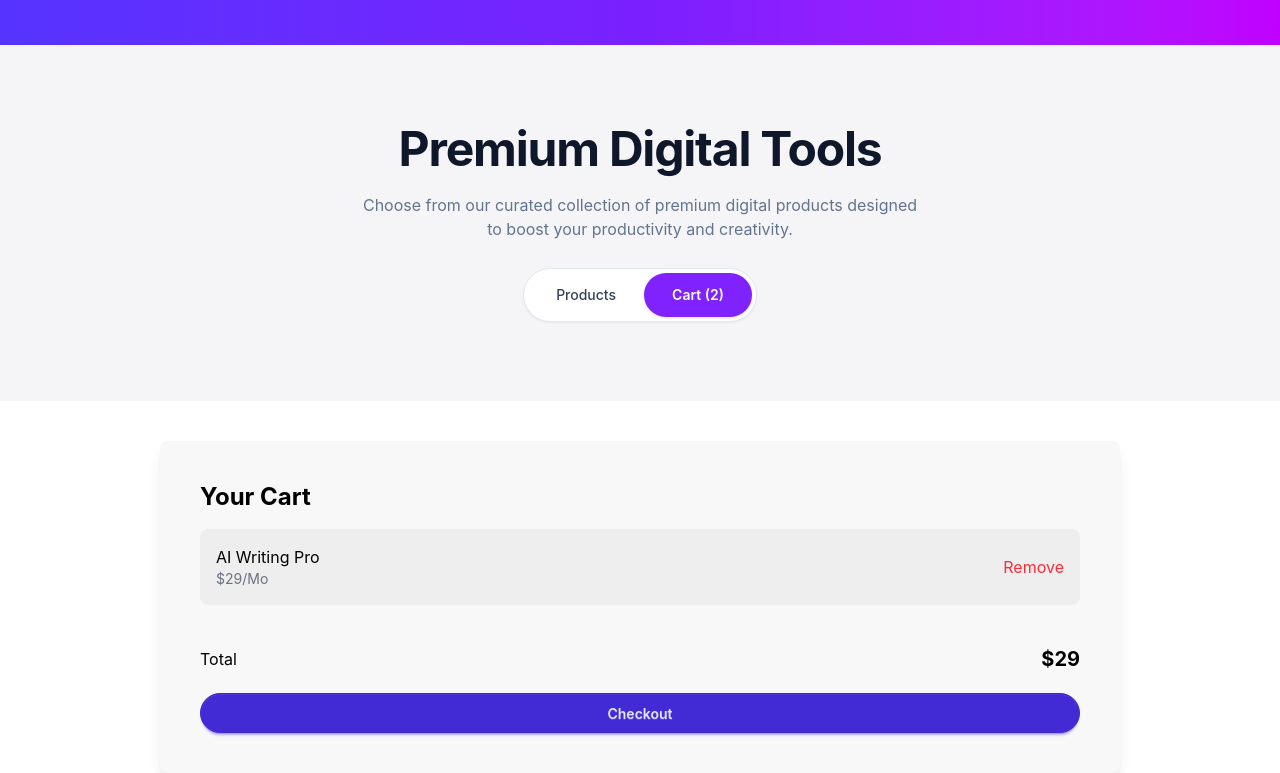
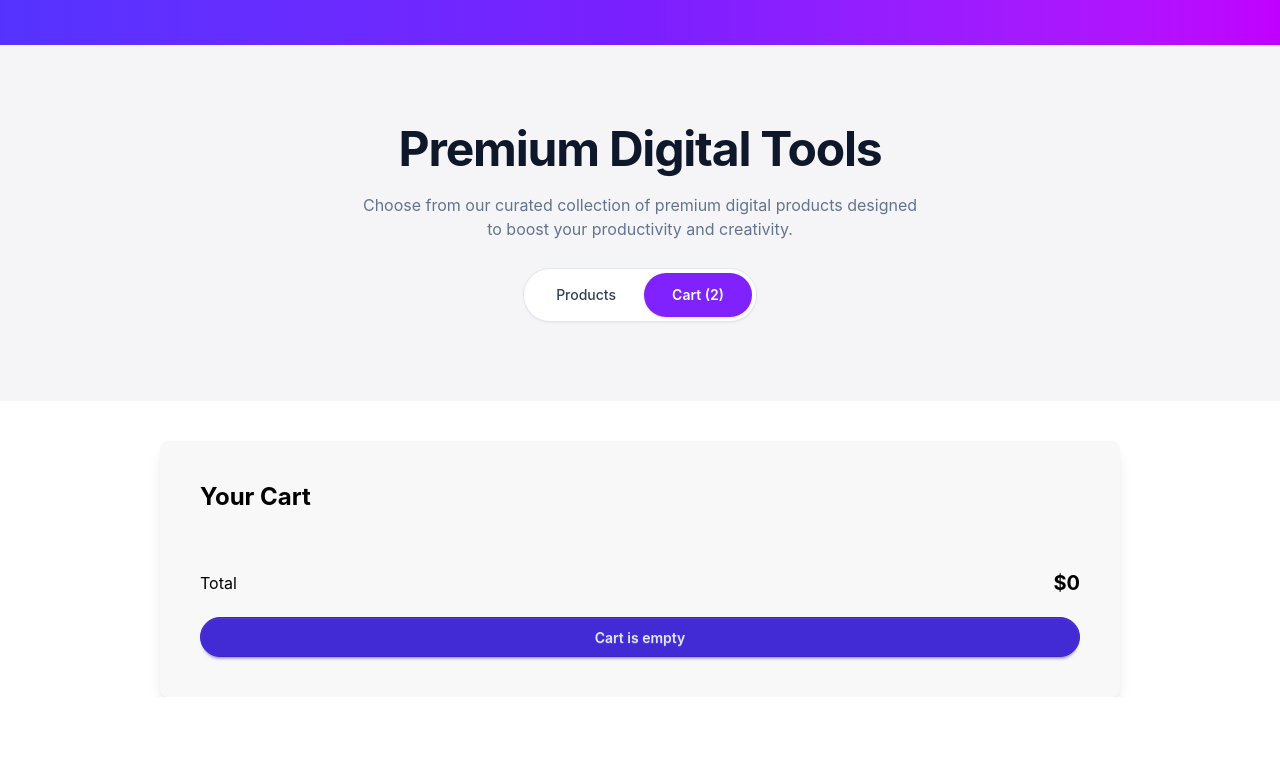
Before and after one commit to Ahnaf-Afif/assignment-06, a React (Vite) app: page / in a window 1280 px wide. Shown: the part 763-1536 px from the top of the page. After the commit the page ends 1460 px from the top, so only its background shows below. Built offline with nearby package versions, Linux system fonts and the light colour scheme.

Commit message:
cart functionality almost done

```diff
--- a/src/App.jsx
+++ b/src/App.jsx
@@ -10,13 +10,24 @@ import { useState } from "react";
 
 const App = () => {
   const [activeTab, setActiveTab] = useState("cart");
+  const [cart, setCart] = useState([]);
+  const handleAddToCart = (product) => {
+    setCart([...cart, product]);
+  };
+  const handleRemoveFromCart = (product) => {
+    setCart(cart.filter((item) => item.id !== product.id));
+  };
   return (
     <div data-theme="light" className="min-h-screen bg-white text-black">
       <Navbar />
       <Hero />
       <UserRating />
       <DigitalTools setActiveTab={setActiveTab} activeTab={activeTab} />
-      {activeTab === "products" ? <ProductList /> : <Cart />}
+      {activeTab === "products" ? (
+        <ProductList handleAddToCart={handleAddToCart} />
+      ) : (
+        <Cart cart={cart} handleRemoveFromCart={handleRemoveFromCart} />
+      )}
     </div>
   );
 };
--- a/src/components/Cart/Cart.jsx
+++ b/src/components/Cart/Cart.jsx
@@ -1,27 +1,29 @@
 import React from "react";
+import CartItem from "./CartItem";
 
-const Cart = () => {
+const Cart = ({ cart }) => {
   return (
     <div>
-      <div className="max-w-9/12 mx-auto mt-10 p-10 shadow-lg rounded-lg bg-base-200">
-        <p className="text-2xl font-bold mb-4">Your Cart</p>
-        <div className="flex justify-between items-center bg-base-300 p-4 rounded-lg">
-          <div>
-            <p>AI Writing Pro</p>
-            <p className="text-sm text-gray-500">$29/Mo</p>
-          </div>
-          <div>
-            <button className=" text-red-500 cursor-pointer">Remove</button>
+      {cart.length === 0 ? (
+        <div>
+          <div className="max-w-9/12 mx-auto mt-10 p-10 shadow-lg rounded-lg bg-base-200">
+            <p className="text-2xl font-bold mb-4">Your Cart</p>
+            <div className="flex justify-between items-center pt-10 pb-5">
+              <p>Total</p>
+              <p className="font-bold text-xl">$0</p>
+            </div>
+            <button className="btn btn-primary rounded-full w-full">
+              Cart is empty
+            </button>
           </div>
         </div>
-        <div className="flex justify-between items-center pt-10 pb-5">
-          <p>Total</p>
-          <p className="font-bold text-xl">$29</p>
+      ) : (
+        <div>
+          {cart.map((item) => (
+            <CartItem key={item.id} item={item} />
+          ))}
         </div>
-        <button className="btn btn-primary rounded-full w-full">
-          Checkout
-        </button>
-      </div>
+      )}
     </div>
   );
 };
--- /dev/null
+++ b/src/components/Cart/CartItem.jsx
@@ -0,0 +1,29 @@
+import React from "react";
+
+const CartItem = ({ item }) => {
+  return (
+    <div>
+      <div className="max-w-9/12 mx-auto mt-10 p-10 shadow-lg rounded-lg bg-base-200">
+        <p className="text-2xl font-bold mb-4">Your Cart</p>
+        <div className="flex justify-between items-center bg-base-300 p-4 rounded-lg">
+          <div>
+            <p className=" font-bold pb-2">{item.name}</p>
+            <p className="text-sm text-gray-500">{item.price.label}</p>
+          </div>
+          <div>
+            <button className=" text-red-500 cursor-pointer">Remove</button>
+          </div>
+        </div>
+        <div className="flex justify-between items-center pt-10 pb-5">
+          <p>Total</p>
+          <p className="font-bold text-xl">$29</p>
+        </div>
+        <button className="btn btn-primary rounded-full w-full">
+          Checkout
+        </button>
+      </div>
+    </div>
+  );
+};
+
+export default CartItem;
--- a/src/components/Products/ProductCard.jsx
+++ b/src/components/Products/ProductCard.jsx
@@ -1,6 +1,6 @@
 import React from "react";
 
-const ProductCard = ({ product }) => {
+const ProductCard = ({ product, handleAddToCart }) => {
   return (
     <div>
       <div className="card w-96 bg-base-100 shadow-sm">
@@ -40,7 +40,10 @@ const ProductCard = ({ product }) => {
             </ul>
           </ul>
           <div className="mt-6">
-            <button className="btn btn-primary btn-block rounded-full bg-linear-to-r from-[#5a2df7] to-[#c215ff]">
+            <button
+              onClick={() => handleAddToCart(product)}
+              className="btn btn-primary btn-block rounded-full bg-linear-to-r from-[#5a2df7] to-[#c215ff]"
+            >
               Buy Now
             </button>
           </div>
--- a/src/components/Products/ProductList.jsx
+++ b/src/components/Products/ProductList.jsx
@@ -6,11 +6,17 @@ import ProductCard from "./ProductCard";
 
 const products = data.products;
 
-const ProductList = () => {
+const ProductList = ({ handleAddToCart }) => {
   return (
     <div className="grid grid-cols-1 gap-6 md:grid-cols-2 lg:grid-cols-3 max-w-11/12 mx-auto my-10">
       {products.map((product) => {
-        return <ProductCard key={product.id} product={product} />;
+        return (
+          <ProductCard
+            handleAddToCart={handleAddToCart}
+            key={product.id}
+            product={product}
+          />
+        );
       })}
     </div>
   );
```
